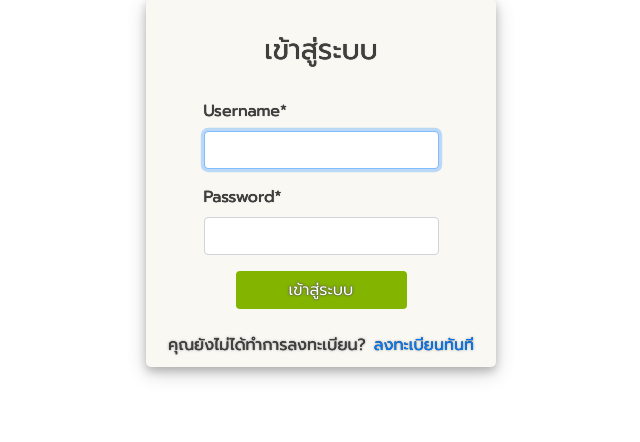
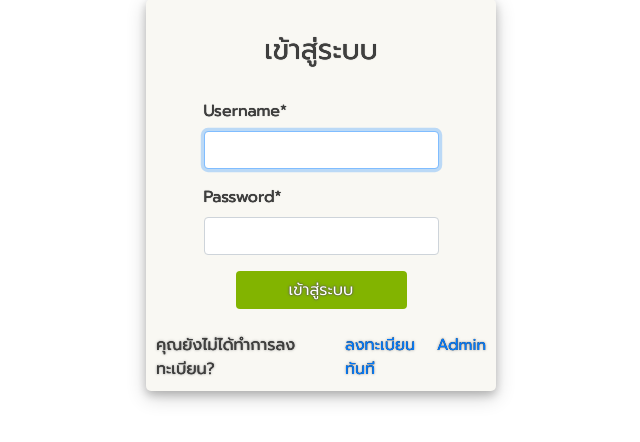
Before and after one commit to FirstZzZzZ/TestShop, a Django app: page /account/login in a window 1280 px wide. Shown: the part 219-661 px from the top of the page, without its empty margins (319-959 px from the left). Run offline with Django 4.2, Linux system fonts and the light colour scheme; data that the repository does not hold is empty; some libraries are stand-ins or nearby versions; some web fonts are replaced.

Commit message:
Update signin.html

```diff
--- a/store01/Templates/signin.html
+++ b/store01/Templates/signin.html
@@ -110,6 +110,7 @@
             <div class="mt-4">
                 <div style="text-shadow: 0 0 0.25px #1d1d1d, 0 0 2.5px #7c7c7c" class="d-flex justify-content-center links">
                     คุณยังไม่ได้ทำการลงทะเบียน? <a href="{% url 'signUp' %}" class="ml-2">ลงทะเบียนทันที</a>
+			<li><a href="/admin/">Admin</a></li>
                 </div>
 
             </div>
```
